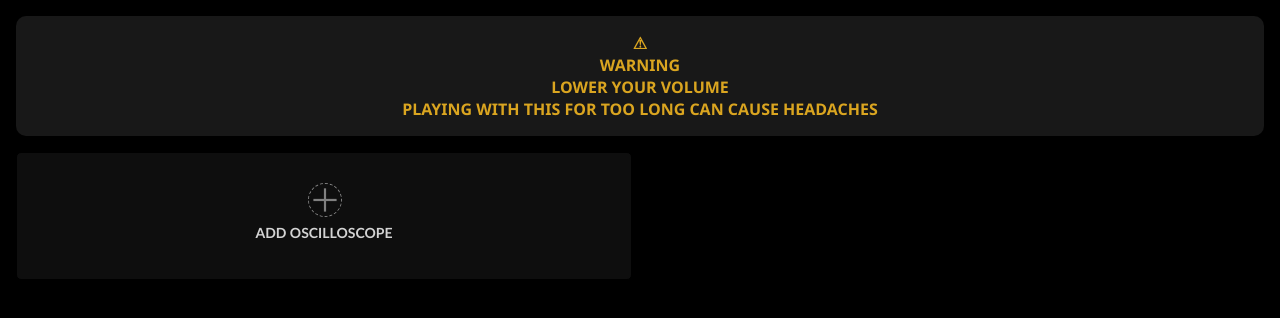
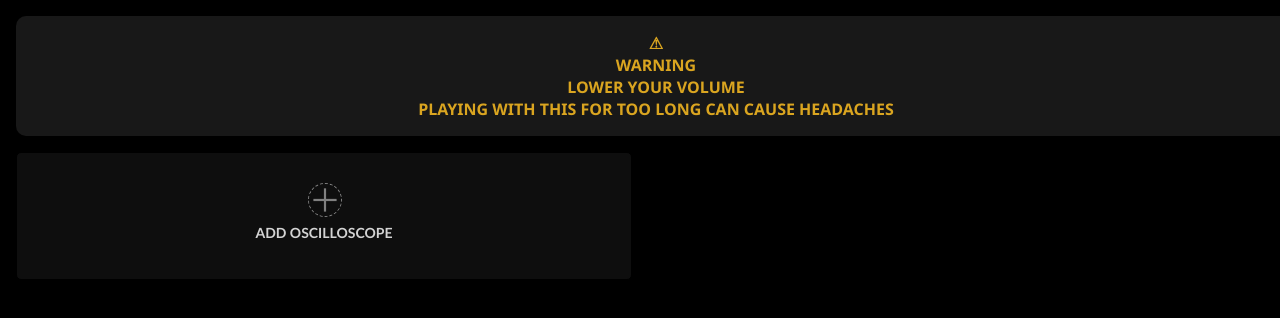
Before and after one commit to phcs93/proscilloscope, a plain HTML site: page index.html in a window 1280 px wide. Drawn offline with Linux system fonts and the light colour scheme.

Commit message:
fix warning message size

```diff
--- a/index.html
+++ b/index.html
@@ -15,7 +15,7 @@
 
         <div class="flex-rows padding gap">
 
-            <div class="warning padding grow">
+            <div class="warning padding grow width100">
                 ⚠
                 <br />
                 WARNING
```
